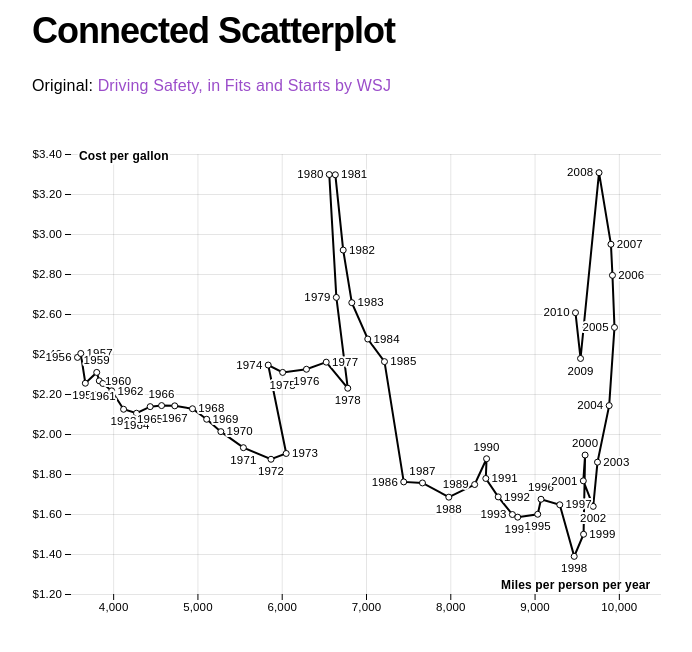
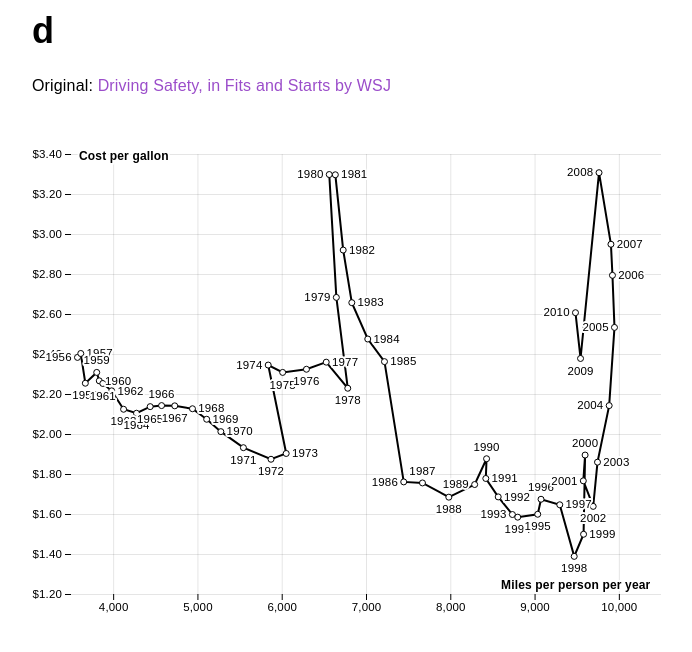
Before and after one commit to heejeans/lab8-customvis, a plain HTML site: page index.html in a window 1280 px wide. Shown: the whole page, without its empty margins (68-760 px from the left). Drawn offline with nearby package versions, Linux system fonts and the light colour scheme.

```diff
--- a/index.html
+++ b/index.html
@@ -8,7 +8,7 @@
     </head>
     <body>
         <div class="container">
-            <h2><strong>Connected Scatterplot</strong></h2>
+            <h2><strong>d</strong></h2>
             <p>
                 Original: <a href="https://archive.nytimes.com/www.nytimes.com/interactive/2012/09/17/science/driving-safety-in-fits-and-starts.html" target="_blank">Driving Safety, in Fits and Starts by WSJ
                 </a>
```
